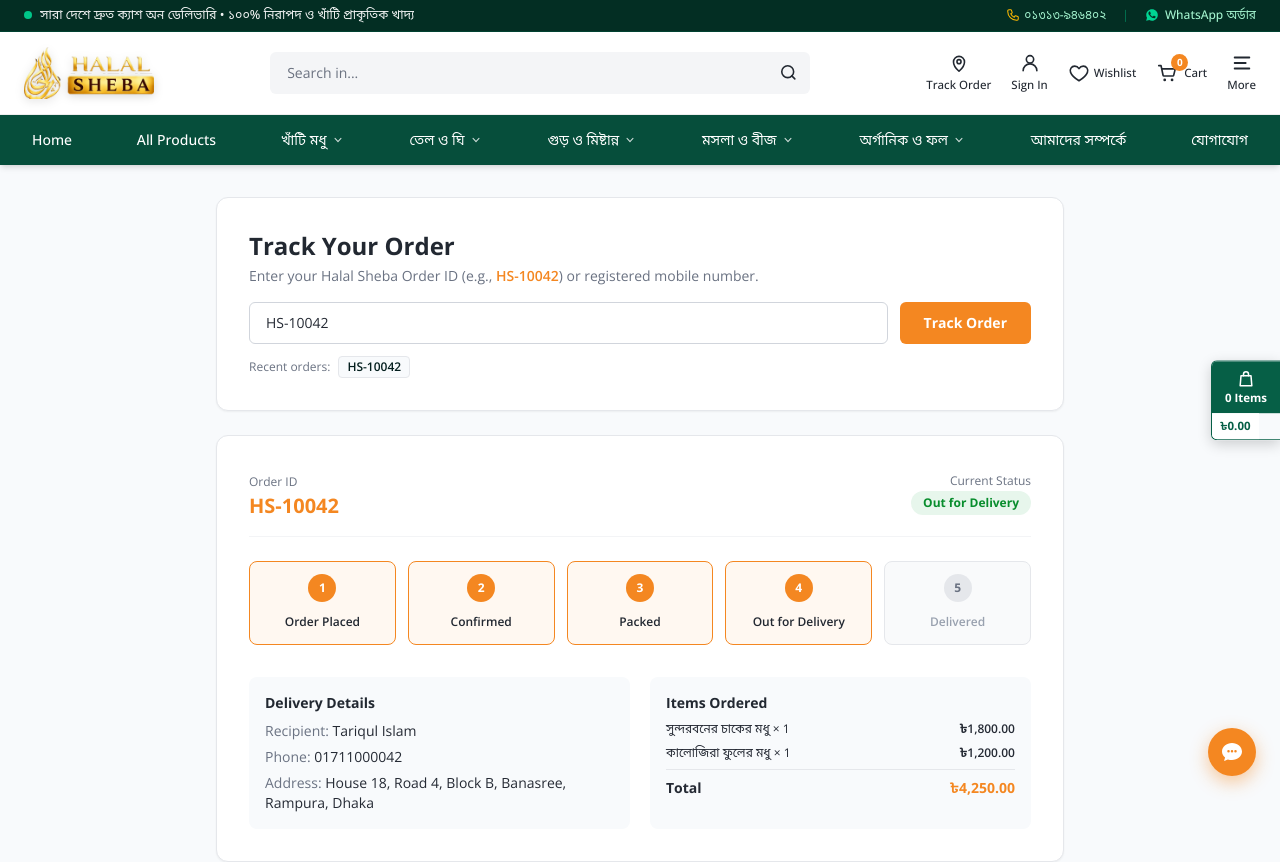
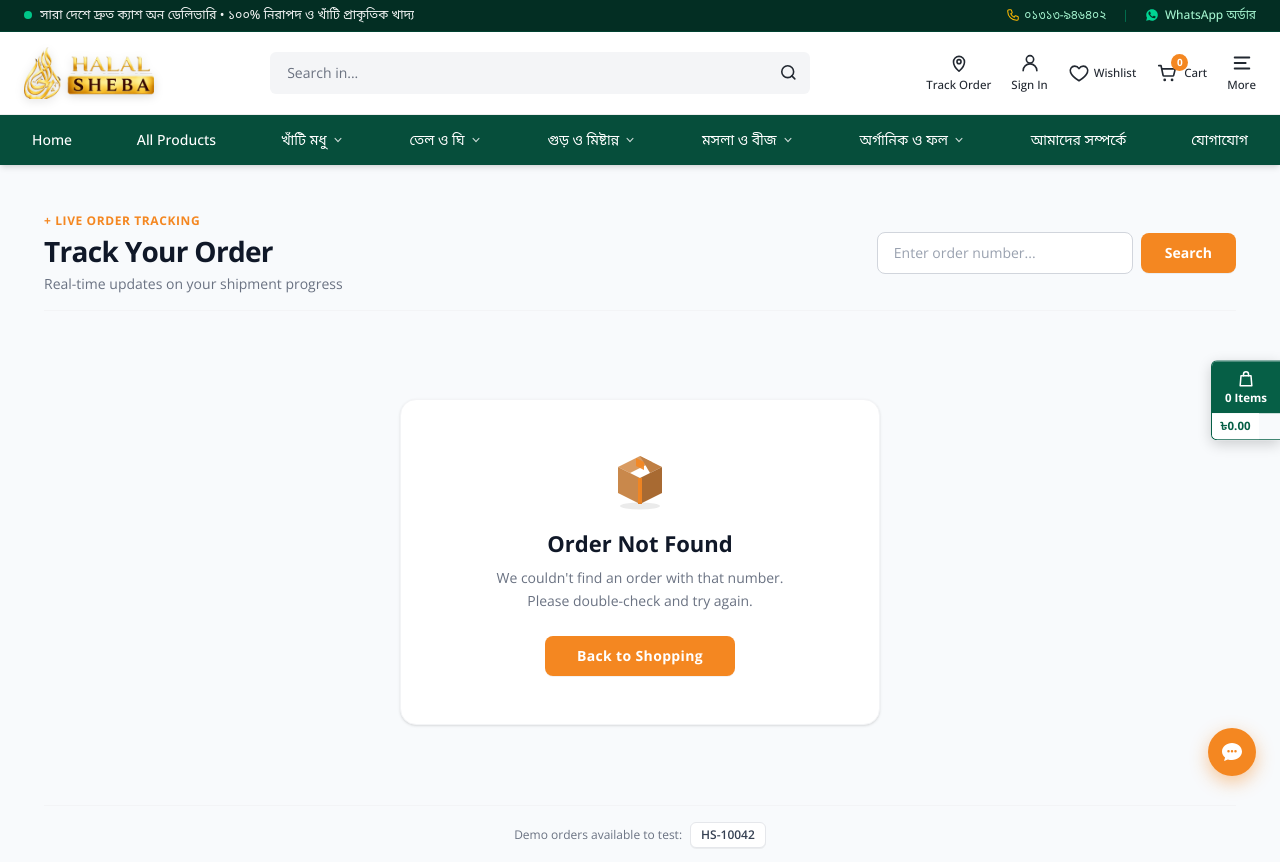
Before and after one commit to nazmusshakib878/HalalSheba, a Next.js app: page /track/order in a window 1280 px wide. Shown: the top 862 px of the page. Built offline with nearby package versions, Linux system fonts and the light colour scheme.

Commit message:
feat(track-order): redesign order tracking page matching reference with live tracking header, search bar, and 3D parcel not-found state

```diff
--- a/src/app/track/order/page.tsx
+++ b/src/app/track/order/page.tsx
@@ -5,6 +5,29 @@ import Link from "next/link";
 import { useSearchParams } from "next/navigation";
 import { CustomerOrder, useStore } from "@/context/StoreContext";
 import { formatTakaDecimals } from "@/data/catalog";
+import { SafeImage } from "@/components/SafeImage";
+
+// 3D Isometric Cardboard Box Icon matching reference screenshot
+function ParcelBoxIcon({ className = "h-14 w-14" }: { className?: string }) {
+  return (
+    <svg className={className} viewBox="0 0 64 64" fill="none">
+      {/* Top Left Flap */}
+      <polygon points="32,8 10,19 22,25 44,14" fill="#D99B61" />
+      {/* Top Right Flap */}
+      <polygon points="32,8 44,14 54,19 42,25" fill="#BF7F44" />
+      {/* Seam Tape Top */}
+      <polygon points="28,10 36,14 36,22 28,18" fill="#F48721" opacity="0.9" />
+      {/* Left Face */}
+      <polygon points="10,19 32,30 32,56 10,45" fill="#C9884B" />
+      {/* Right Face */}
+      <polygon points="32,30 54,19 54,45 32,56" fill="#A86A32" />
+      {/* Center Vertical Tape */}
+      <polygon points="30,30 34,30 34,56 30,56" fill="#F48721" opacity="0.9" />
+      {/* Bottom subtle shadow */}
+      <ellipse cx="32" cy="58" rx="20" ry="3.5" fill="#000000" opacity="0.08" />
+    </svg>
+  );
+}
 
 const STATUS_STEPS: CustomerOrder["status"][] = [
   "Order Placed",
@@ -19,115 +42,109 @@ function TrackOrderInner() {
   const initialId = searchParams.get("id") || "";
   const { findOrder, orders } = useStore();
 
-  const [searchInput, setSearchInput] = useState(initialId || "HS-10042");
-  const [matchedOrder, setMatchedOrder] = useState<CustomerOrder | undefined>(
-    () => findOrder(initialId || "HS-10042")
+  const [searchInput, setSearchInput] = useState(initialId);
+  const [matchedOrder, setMatchedOrder] = useState<CustomerOrder | undefined>(() =>
+    initialId ? findOrder(initialId) : undefined
   );
-  const [searched, setSearched] = useState(false);
+  const [hasSearched, setHasSearched] = useState(Boolean(initialId));
 
   useEffect(() => {
     if (initialId) {
       setSearchInput(initialId);
       setMatchedOrder(findOrder(initialId));
+      setHasSearched(true);
     }
   }, [initialId, findOrder]);
 
-  const handleTrack = (e: React.FormEvent) => {
+  const handleSearch = (e: React.FormEvent) => {
     e.preventDefault();
-    setSearched(true);
-    setMatchedOrder(findOrder(searchInput));
+    setHasSearched(true);
+    const result = findOrder(searchInput.trim());
+    setMatchedOrder(result);
   };
 
-  const activeStepIdx = matchedOrder
-    ? STATUS_STEPS.indexOf(matchedOrder.status)
-    : 0;
+  const activeStepIdx = matchedOrder ? STATUS_STEPS.indexOf(matchedOrder.status) : 0;
 
   return (
-    <div className="mx-auto max-w-4xl px-3 sm:px-6 py-8 space-y-6">
-      <div className="rounded-xl bg-white border border-gray-200 p-6 sm:p-8 shadow-xs">
-        <h1 className="text-2xl font-bold text-[#222831]">Track Your Order</h1>
-        <p className="mt-1 text-sm text-gray-500">
-          Enter your Halal Sheba Order ID (e.g., <span className="font-semibold text-[#f48721]">HS-10042</span>) or registered mobile number.
+    <div className="mx-auto max-w-[1240px] px-4 sm:px-6 py-8 sm:py-12 min-h-[75vh]">
+      {/* Top Header Row matching user's screenshot */}
+      <div className="flex flex-col md:flex-row md:items-center justify-between gap-4 mb-10 pb-4 border-b border-gray-100">
+        <div>
+          <span className="text-xs font-bold text-[#f48721] tracking-wider uppercase block mb-1">
+            + LIVE ORDER TRACKING
+          </span>
+          <h1 className="text-2xl sm:text-[28px] font-bold text-gray-900 tracking-tight">
+            Track Your Order
+          </h1>
+          <p className="text-sm text-gray-500 mt-1">
+            Real-time updates on your shipment progress
           </p>
+        </div>
 
-        <form onSubmit={handleTrack} className="mt-4 flex flex-col sm:flex-row gap-3">
+        {/* Search Input & Button */}
+        <form onSubmit={handleSearch} className="flex items-center gap-2 max-w-md w-full md:w-auto">
           <input
             type="text"
             value={searchInput}
             onChange={(e) => setSearchInput(e.target.value)}
-            placeholder="Order ID or Phone Number..."
-            className="flex-1 rounded-md border border-gray-300 px-4 py-2.5 text-sm outline-none focus:border-[#f48721]"
+            placeholder="Enter order number..."
+            className="rounded-lg border border-gray-300 bg-white px-4 py-2.5 text-sm text-gray-800 outline-none focus:border-[#f48721] transition-colors w-full md:w-64 placeholder-gray-400"
           />
           <button
             type="submit"
-            className="rounded-md bg-[#f48721] hover:bg-[#df7412] px-6 py-2.5 text-sm font-bold text-white transition-colors cursor-pointer"
+            className="rounded-lg bg-[#f48721] hover:bg-[#df7412] px-6 py-2.5 text-sm font-bold text-white transition-colors cursor-pointer shrink-0 shadow-2xs"
           >
-            Track Order
+            Search
           </button>
         </form>
-
-        {orders.length > 0 && (
-          <div className="mt-3 flex flex-wrap items-center gap-2 text-xs text-gray-500">
-            <span>Recent orders:</span>
-            {orders.slice(0, 4).map((o) => (
-              <button
-                key={o.orderId}
-                type="button"
-                onClick={() => {
-                  setSearchInput(o.orderId);
-                  setMatchedOrder(o);
-                }}
-                className="rounded bg-[#f8fafc] border border-gray-200 px-2 py-0.5 font-semibold text-[#041f1e] hover:border-[#f48721] cursor-pointer"
-              >
-                {o.orderId}
-              </button>
-            ))}
-          </div>
-        )}
       </div>
 
+      {/* Main Content Area */}
       {matchedOrder ? (
-        <div className="rounded-xl bg-white border border-gray-200 p-6 sm:p-8 shadow-xs space-y-6">
+        /* Order Found: Show detailed tracking progress card */
+        <div className="rounded-2xl bg-white border border-gray-100 p-6 sm:p-8 shadow-sm space-y-6">
           <div className="flex flex-wrap items-center justify-between gap-4 border-b border-gray-100 pb-4">
             <div>
-              <span className="text-xs text-gray-500">Order ID</span>
-              <h2 className="text-xl font-bold text-[#f48721]">
+              <span className="text-xs text-gray-400 font-medium uppercase tracking-wider">
+                Order Tracking Reference
+              </span>
+              <h2 className="text-2xl font-bold text-[#f48721] mt-0.5">
                 {matchedOrder.orderId}
               </h2>
             </div>
             <div className="text-right">
-              <span className="text-xs text-gray-500 block">Current Status</span>
-              <span className="inline-block rounded-full bg-[#e7f6ec] px-3 py-1 text-xs font-bold text-[#088d2d]">
-                {matchedOrder.status}
+              <span className="text-xs text-gray-400 block mb-1">Current Status</span>
+              <span className="inline-block rounded-full bg-[#e7f6ec] px-3.5 py-1 text-xs font-bold text-[#088d2d]">
+                ● {matchedOrder.status}
               </span>
             </div>
           </div>
 
           {/* 5-step progress tracker */}
-          <div className="grid grid-cols-2 sm:grid-cols-5 gap-3">
+          <div className="grid grid-cols-2 sm:grid-cols-5 gap-3 pt-2">
             {STATUS_STEPS.map((step, idx) => {
               const done = idx <= activeStepIdx;
               return (
                 <div
                   key={step}
-                  className={`rounded-lg border p-3 text-center ${
+                  className={`rounded-xl border p-3.5 text-center transition-all ${
                     done
-                      ? "border-[#f48721] bg-[#fff8f1]"
-                      : "border-gray-200 bg-gray-50"
+                      ? "border-[#f48721] bg-[#fffaf5] shadow-2xs"
+                      : "border-gray-200 bg-gray-50/70"
                   }`}
                 >
                   <div
-                    className={`mx-auto mb-1.5 h-7 w-7 rounded-full flex items-center justify-center text-xs font-bold ${
+                    className={`mx-auto mb-2 h-7 w-7 rounded-full flex items-center justify-center text-xs font-bold ${
                       done
                         ? "bg-[#f48721] text-white"
                         : "bg-gray-200 text-gray-500"
                     }`}
                   >
-                    {idx + 1}
+                    {done ? "✓" : idx + 1}
                   </div>
                   <span
                     className={`text-xs font-semibold ${
-                      done ? "text-[#222831]" : "text-gray-400"
+                      done ? "text-gray-900" : "text-gray-400"
                     }`}
                   >
                     {step}
@@ -137,61 +154,121 @@ function TrackOrderInner() {
             })}
           </div>
 
-          {/* Order Items & Address */}
-          <div className="grid grid-cols-1 md:grid-cols-2 gap-5 pt-2 text-sm">
-            <div className="rounded-lg bg-[#f8fafc] p-4 space-y-1.5">
-              <h3 className="font-bold text-[#222831] mb-2">Delivery Details</h3>
-              <p>
-                <span className="text-gray-500">Recipient:</span>{" "}
-                {matchedOrder.customerName}
-              </p>
-              <p>
-                <span className="text-gray-500">Phone:</span> {matchedOrder.phone}
-              </p>
-              <p>
-                <span className="text-gray-500">Address:</span>{" "}
+          {/* Delivery & Items Details */}
+          <div className="grid grid-cols-1 md:grid-cols-2 gap-6 pt-4">
+            {/* Delivery Info */}
+            <div className="rounded-xl bg-[#f8fafc] border border-gray-100 p-5 space-y-2 text-sm">
+              <h3 className="font-bold text-gray-800 text-base mb-3 border-b border-gray-200 pb-2">
+                Shipping Destination
+              </h3>
+              <div className="flex justify-between">
+                <span className="text-gray-500">Customer Name:</span>
+                <span className="font-semibold text-gray-800">{matchedOrder.customerName}</span>
+              </div>
+              <div className="flex justify-between">
+                <span className="text-gray-500">Phone:</span>
+                <span className="font-semibold text-gray-800">{matchedOrder.phone}</span>
+              </div>
+              <div className="flex justify-between">
+                <span className="text-gray-500">Address:</span>
+                <span className="font-semibold text-gray-800 text-right max-w-[240px]">
                   {matchedOrder.address}
-              </p>
+                </span>
+              </div>
+              <div className="flex justify-between pt-1">
+                <span className="text-gray-500">Payment:</span>
+                <span className="font-semibold uppercase text-gray-800">
+                  {matchedOrder.paymentMethod === "cod"
+                    ? "Cash On Delivery"
+                    : matchedOrder.paymentMethod}
+                </span>
+              </div>
             </div>
 
-            <div className="rounded-lg bg-[#f8fafc] p-4 space-y-2">
-              <h3 className="font-bold text-[#222831]">Items Ordered</h3>
+            {/* Items Summary */}
+            <div className="rounded-xl bg-[#f8fafc] border border-gray-100 p-5 space-y-2.5 text-sm">
+              <h3 className="font-bold text-gray-800 text-base mb-3 border-b border-gray-200 pb-2">
+                Parcel Contents
+              </h3>
+              <div className="space-y-2 max-h-48 overflow-y-auto pr-1">
                 {matchedOrder.items.map((item) => (
-                <div key={item.productId} className="flex justify-between text-xs">
-                  <span>
+                  <div key={item.productId} className="flex items-center justify-between text-xs">
+                    <div className="flex items-center gap-2 min-w-0">
+                      <div className="h-8 w-8 rounded border border-gray-200 bg-white p-0.5 shrink-0 overflow-hidden">
+                        <SafeImage
+                          src={item.image}
+                          alt={item.name}
+                          className="h-full w-full object-contain"
+                        />
+                      </div>
+                      <span className="font-medium text-gray-800 truncate">
                         {item.name} × {item.quantity}
                       </span>
-                  <span className="font-semibold">
-                    {formatTakaDecimals(item.price * item.quantity)}
+                    </div>
+                    <span className="font-bold text-gray-800 shrink-0 ml-2">
+                      ৳{formatTakaDecimals(item.price * item.quantity)}
                     </span>
                   </div>
                 ))}
-              <div className="flex justify-between border-t border-gray-200 pt-2 font-bold">
-                <span>Total</span>
+              </div>
+              <div className="flex justify-between border-t border-gray-200 pt-3 font-bold text-base">
+                <span>Total Amount</span>
                 <span className="text-[#f48721]">
-                  {formatTakaDecimals(matchedOrder.total)}
+                  ৳{formatTakaDecimals(matchedOrder.total)}
                 </span>
               </div>
             </div>
           </div>
         </div>
       ) : (
-        searched && (
-          <div className="rounded-xl bg-white border border-gray-200 p-8 text-center">
-            <p className="font-semibold text-[#222831]">
-              No order found matching &ldquo;{searchInput}&rdquo;
+        /* Order Not Found (or Initial Empty State): Centered Card exactly matching screenshot */
+        <div className="flex justify-center items-center py-6 sm:py-12">
+          <div className="w-full max-w-[480px] rounded-2xl bg-white border border-gray-100 shadow-sm p-8 sm:p-12 text-center flex flex-col items-center">
+            {/* 3D Parcel Box Icon */}
+            <div className="mb-4">
+              <ParcelBoxIcon className="h-16 w-16" />
+            </div>
+
+            {/* Title */}
+            <h2 className="text-xl sm:text-[22px] font-bold text-gray-900 mb-2">
+              Order Not Found
+            </h2>
+
+            {/* Description */}
+            <p className="text-xs sm:text-sm text-gray-500 leading-relaxed mb-6 max-w-xs">
+              We couldn&apos;t find an order with that number. Please double-check and try again.
             </p>
-            <p className="mt-1 text-sm text-gray-500">
-              Check your Order ID or contact support at 01313-946402.
-            </p>
+
+            {/* Back to Shopping Button */}
             <Link
               href="/collections/all-products"
-              className="mt-4 inline-block text-sm font-semibold text-[#f48721] hover:underline"
+              className="rounded-lg bg-[#f48721] hover:bg-[#df7412] px-8 py-2.5 text-sm font-bold text-white transition-all shadow-2xs hover:shadow-xs cursor-pointer tracking-wide"
             >
-              Back to Shopping →
+              Back to Shopping
             </Link>
           </div>
-        )
+        </div>
+      )}
+
+      {/* Suggested Recent Orders demo chips */}
+      {orders.length > 0 && (
+        <div className="mt-8 pt-4 border-t border-gray-100 flex flex-wrap items-center justify-center gap-2 text-xs text-gray-500">
+          <span>Demo orders available to test:</span>
+          {orders.map((o) => (
+            <button
+              key={o.orderId}
+              type="button"
+              onClick={() => {
+                setSearchInput(o.orderId);
+                setMatchedOrder(o);
+                setHasSearched(true);
+              }}
+              className="rounded-md bg-white border border-gray-200 px-2.5 py-1 font-semibold text-gray-700 hover:border-[#f48721] hover:text-[#f48721] transition-colors cursor-pointer shadow-2xs"
+            >
+              {o.orderId}
+            </button>
+          ))}
+        </div>
       )}
     </div>
   );
@@ -199,7 +276,7 @@ function TrackOrderInner() {
 
 export default function TrackOrderPage() {
   return (
-    <Suspense fallback={<div className="mx-auto max-w-4xl p-8">Loading tracker...</div>}>
+    <Suspense fallback={<div className="mx-auto max-w-[1240px] p-8 text-center">Loading tracker...</div>}>
       <TrackOrderInner />
     </Suspense>
   );
```
Lines whose indentation alone changed are shown as unchanged.
